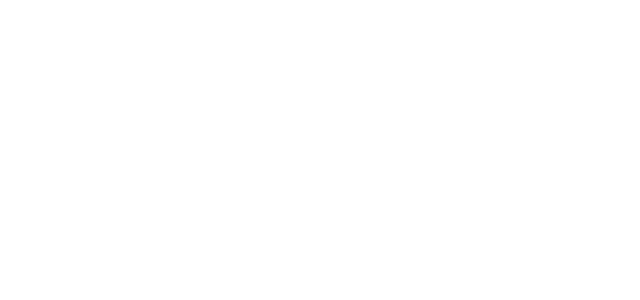
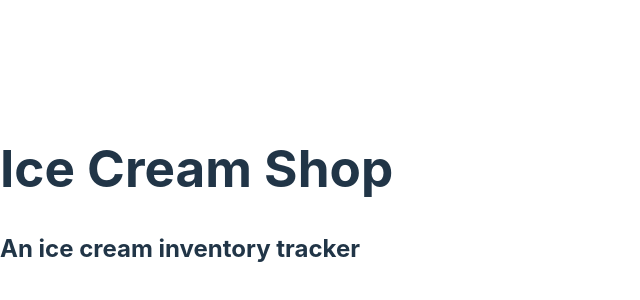
Before and after one commit to MonBoza/ice-cream-shop-Redux, a React (Vite) app: page / in a window 1280 px wide. Shown: the part 204-504 px from the top of the page, without its empty margins (0-640 px from the left). Built offline with nearby package versions, Linux system fonts and the light colour scheme.

Commit message:
WIP add Header

```diff
--- a/index.html
+++ b/index.html
@@ -3,7 +3,7 @@
   <head>
     <meta charset="UTF-8" />
 
-    <link rel="icon" type="image/svg+xml" width="20px" href="./src/assets/img/logo.jpg" />
+    <link rel="icon" type="image/svg+xml" width="50px" href="./src/assets/img/logo.jpg" />
     <meta name="viewport" content="width=device-width, initial-scale=1.0" />
     <title>Ice Cream Inventory</title>
   </head>
--- a/src/components/App.jsx
+++ b/src/components/App.jsx
@@ -1,9 +1,9 @@
-
+import Header from "./Header"
 
 function App() {
   return (
     <>
-
+    <Header/>
     </>
   )
 }
--- /dev/null
+++ b/src/components/Header.jsx
@@ -0,0 +1,9 @@
+function Header() {
+  return (
+    <>
+      <h1>Ice Cream Shop</h1>
+      <h2>An ice cream inventory tracker</h2>
+    </>
+  );
+}
+export default Header;
```
Also changed, not shown: src/assets/img/logo.jpg, 1 other file (tests, documents, lock files or other folders).
